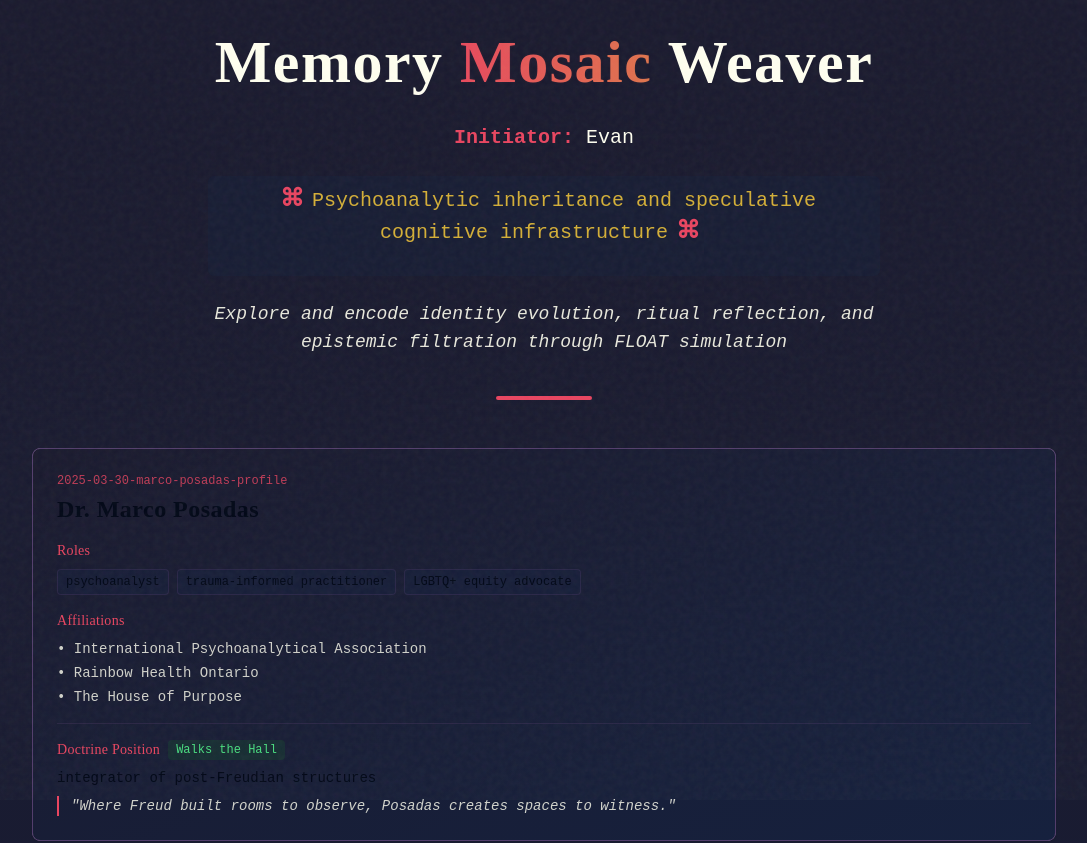
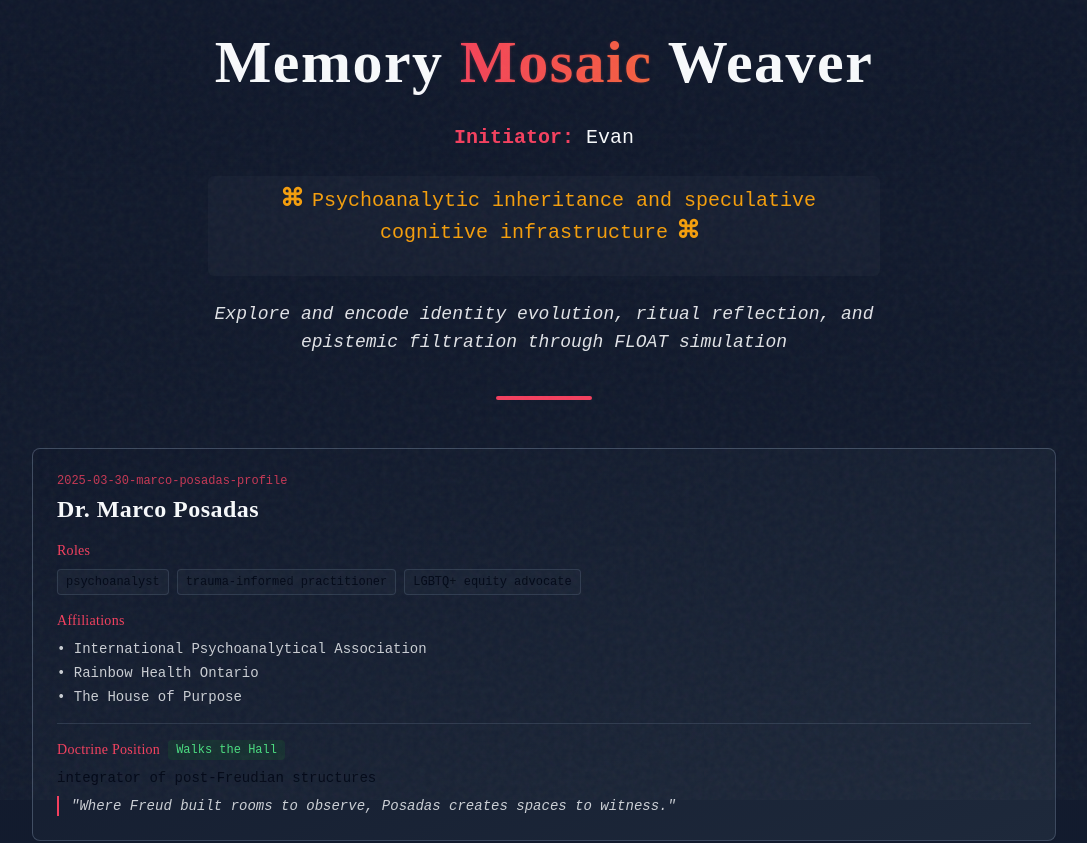
Before and after one commit to e-schultz/memory-mosaic-weaver, a React (Vite) app: page / in a window 1280 px wide. Shown: the top 843 px of the page, without its empty margins (96-1183 px from the left). Built offline with nearby package versions, Linux system fonts and the light colour scheme.

Commit message:
Improve contrast in the app

```diff
--- a/src/components/SigilSymbol.tsx
+++ b/src/components/SigilSymbol.tsx
@@ -11,7 +11,10 @@ interface SigilSymbolProps {
 const SigilSymbol: React.FC<SigilSymbolProps> = ({ symbol, className, ariaLabel }) => {
   return (
     <span
-      className={cn("sigil inline-block text-psyche-accent text-2xl font-bold mx-2 drop-shadow-sm", className)}
+      className={cn(
+        "sigil inline-block text-psyche-gold text-2xl font-bold mx-2 drop-shadow-sm",
+        className
+      )}
       role="img"
       aria-label={ariaLabel || `Sigil symbol ${symbol}`}
     >
--- a/src/index.css
+++ b/src/index.css
@@ -1,4 +1,3 @@
-
 @tailwind base;
 @tailwind components;
 @tailwind utilities;
@@ -93,12 +92,13 @@
   }
 
   body {
-    @apply bg-psyche-dark text-psyche-ivory;
+    @apply bg-psyche-dark text-psyche-ivory/90;
     font-family: 'Space Mono', monospace;
     line-height: 1.6;
   }
 
   h1, h2, h3, h4, h5, h6 {
+    @apply text-psyche-ivory;
     font-family: 'Cormorant Garamond', serif;
     line-height: 1.3;
     letter-spacing: 0.02em;
@@ -120,15 +120,15 @@
 
   .gradient-text {
     @apply text-transparent bg-clip-text bg-gradient-to-r from-psyche-accent to-psyche-gold animate-text-shimmer bg-[length:200%_auto];
-    text-shadow: 0 0 3px rgba(233, 69, 96, 0.1);
+    text-shadow: 0 0 3px rgba(244, 63, 94, 0.3);
   }
 
   .doctrine-card {
-    @apply border border-psyche-mute p-6 rounded-md bg-gradient-to-br from-psyche-dark to-psyche-medium shadow-md hover:shadow-lg transition-all duration-300;
+    @apply border border-psyche-mute/50 p-6 rounded-md bg-gradient-to-br from-psyche-dark to-psyche-medium shadow-lg hover:shadow-xl transition-all duration-300;
   }
 
   .mirror-card {
-    @apply backdrop-blur-sm bg-psyche-medium/70 border border-psyche-accent/20 rounded-md p-4 animate-pulse-slow;
+    @apply backdrop-blur-sm bg-psyche-medium/80 border border-psyche-accent/30 rounded-md p-4 animate-pulse-slow;
   }
 
   .noise-overlay {
--- a/tailwind.config.ts
+++ b/tailwind.config.ts
@@ -1,4 +1,3 @@
-
 import type { Config } from "tailwindcss";
 
 export default {
@@ -63,15 +62,14 @@ export default {
 					border: 'hsl(var(--sidebar-border))',
 					ring: 'hsl(var(--sidebar-ring))'
 				},
-				// Custom colors for our memory system
 				psyche: {
-					dark: '#1a1a2e',
-					medium: '#16213e',
-					light: '#0f3460',
-					accent: '#e94560',
-					mute: '#533e6c',
-					gold: '#d4af37',
-					ivory: '#fffff0'
+					dark: '#0F172A',
+					medium: '#1E293B',
+					light: '#334155',
+					accent: '#F43F5E',
+					mute: '#64748B',
+					gold: '#F59E0B',
+					ivory: '#F8FAFC'
 				}
 			},
 			borderRadius: {
```
